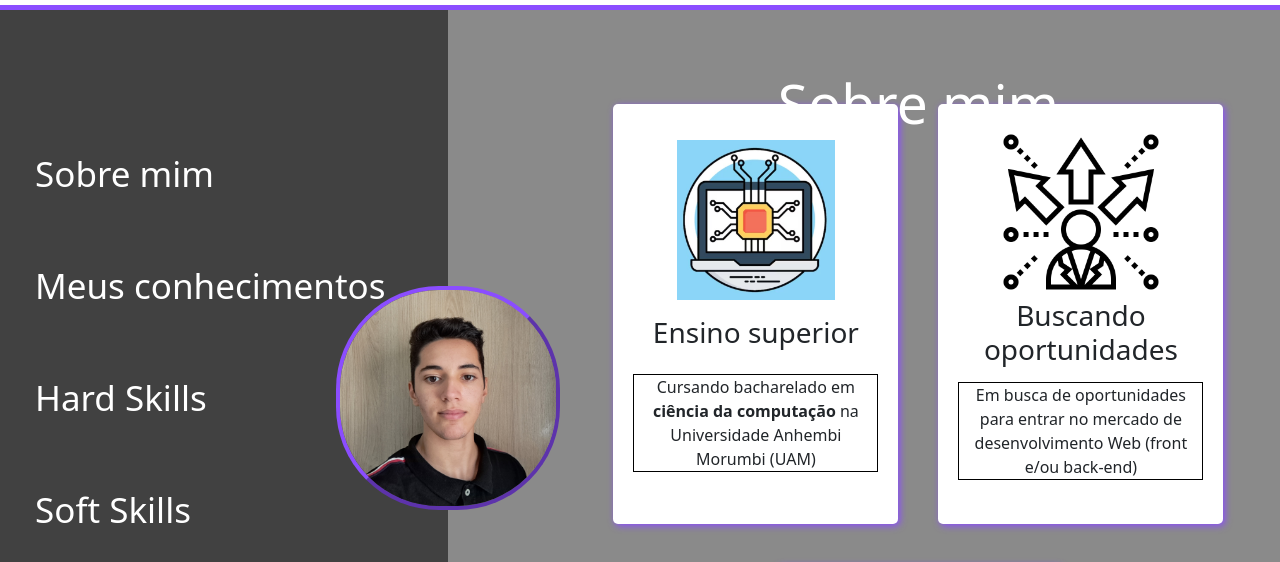
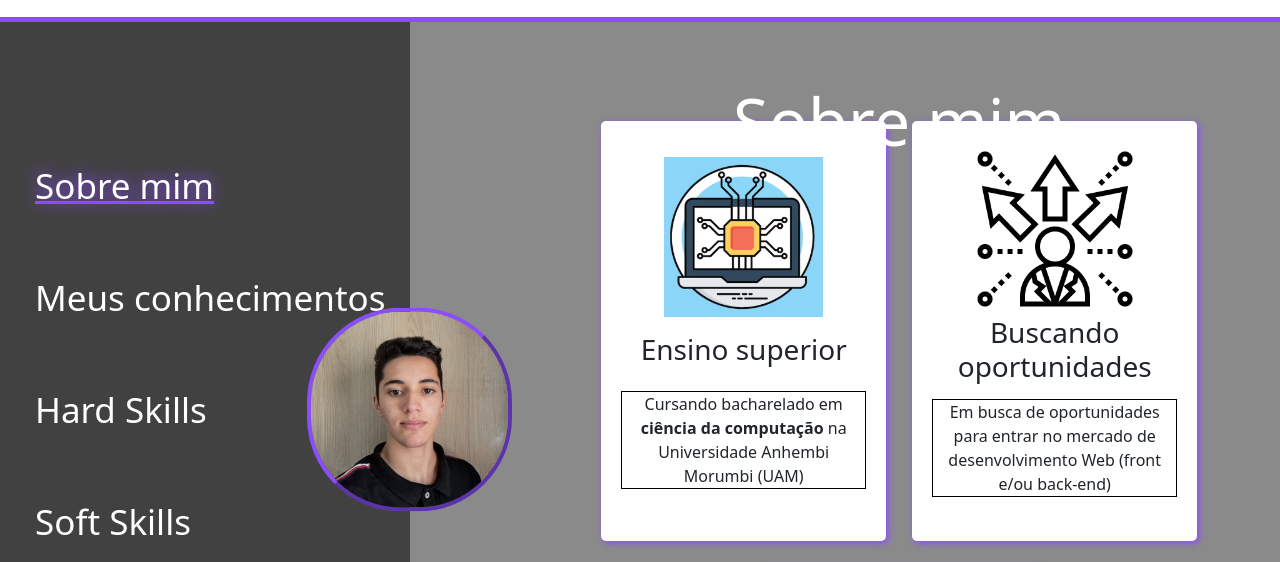
Before and after one commit to Vinicius-Braz17/Portifolio, a React (Create React App) app: page / in a window 1280 px wide. Shown: the part 1845-2407 px from the top of the page. Built offline with nearby package versions, Linux system fonts and the light colour scheme.

Commit message:
ajustes de tamanho, criacao de algoritmo para ver seção selecionada

```diff
--- a/src/App.css
+++ b/src/App.css
@@ -8,3 +8,12 @@
     transition: all 1s;
     transform: translateX(30px);
 }
+
+#selected {
+    text-decoration: underline 3px rgb(139, 77, 255);
+    text-shadow: 0 -2px 15px rgb(138, 75, 255);
+}
+
+#non_selected {
+
+}
--- a/src/Pages/Home/Pag2Home.module.css
+++ b/src/Pages/Home/Pag2Home.module.css
@@ -30,9 +30,9 @@
 
 .div_missao, .div_valores, .div_visao {
     position: relative;
-    margin: 0 60px;
+    margin: 0 35px;
     height: 550px;
-    width: 340px;
+    width: 360px;
     text-align: center;
     cursor: pointer;
     border-radius: 5px;
--- a/src/Pages/Home/Pag3Home.js
+++ b/src/Pages/Home/Pag3Home.js
@@ -6,10 +6,12 @@ import { textos } from "./info"
 export default function Pag3Home({ lang }) {
 
     const [classe, setClasse] = useState(['fade-in', ''])
+    const [classeSelecionada, setClasseSelecionada] = useState(['selected', 'non_selected', 'non_selected', 'non_selected', 'non_selected'])
     const [conteudoCard, setConteudoCard] = useState(textos[0])
 
     function show(t) {
-
+        if (classeSelecionada[t - 1] === 'selected') { }
+        else {
             setTimeout(() => {
                 setClasse('fade-out')
             }, 500)
@@ -17,30 +19,33 @@ export default function Pag3Home({ lang }) {
             setTimeout(() => {
                 if (t === 1) {
                     setConteudoCard(textos[0]);
+                    setClasseSelecionada(['selected', 'non_selected', 'non_selected', 'non_selected', 'non_selected'])
                 }
-            else if (t === 2) {
+                else if (t === 2 && !(classeSelecionada[t - 1] === 'selected')) {
                     setConteudoCard(textos[1]);
+                    setClasseSelecionada(['non_selected', 'selected', 'non_selected', 'non_selected', 'non_selected'])
                 }
-            else if (t === 3) {
+                else if (t === 3 && !(classeSelecionada[t - 1] === 'selected')) {
                     setConteudoCard(textos[2]);
+                    setClasseSelecionada(['non_selected', 'non_selected', 'selected', 'non_selected', 'non_selected'])
                 }
-            else if (t === 4) {
+                else if (t === 4 && !(classeSelecionada[t - 1] === 'selected')) {
                     let varTexto = ['quadrado 10', 'qua 11', 'qua 12']
                     setConteudoCard(varTexto);
+                    setClasseSelecionada(['non_selected', 'non_selected', 'non_selected', 'selected', 'non_selected'])
                 }
-            else if (t === 5) {
+                else if (t === 5 && !(classeSelecionada[t - 1] === 'selected')) {
                     let varTexto = ['quadrado 13', 'qua 14', 'qua 15']
                     setConteudoCard(varTexto);
-            }
-            else if (t === 6) {
-                let varTexto = ['quadrado 16', 'qua 17', 'qua 18']
-                setConteudoCard(varTexto);
+                    setClasseSelecionada(['non_selected', 'non_selected', 'non_selected', 'non_selected', 'selected'])
                 }
             }, 1500)
 
             setTimeout(() => {
                 setClasse('fade-in')
             }, 1500)
+        }
+
     }
 
     return (
@@ -50,24 +55,24 @@ export default function Pag3Home({ lang }) {
                 <img alt='Foto profissional do Vinícius' className={s.foto_profissional} src={FOTO} />
 
                 {lang === 'pt' ? (
-                    <h1 className={s.botoes_introducao} onClick={() => show(1)}>Sobre mim</h1>
+                    <h1 className={s.botoes_introducao} id={classeSelecionada[0]} onClick={() => show(1)}>Sobre mim</h1>
                 ) : (
-                    <h1 className={s.botoes_introducao} onClick={() => show(1)}>About Me</h1>
+                    <h1 className={s.botoes_introducao} id={classeSelecionada[0]} onClick={() => show(1)}>About Me</h1>
                 )}
 
                 {lang === 'pt' ? (
-                    <h1 className={s.botoes_introducao} onClick={() => show(2)}>Meus conhecimentos</h1>
+                    <h1 className={s.botoes_introducao} id={classeSelecionada[1]} onClick={() => show(2)}>Meus conhecimentos</h1>
                 ) : (
-                    <h1 className={s.botoes_introducao} onClick={() => show(2)}>My Knowlodges</h1>
+                    <h1 className={s.botoes_introducao} id={classeSelecionada[1]} onClick={() => show(2)}>My Knowlodges</h1>
                 )}
 
-                <h1 className={s.botoes_introducao} onClick={() => show(3)}>Hard Skills</h1>
-                <h1 className={s.botoes_introducao} onClick={() => show(4)}>Soft Skills</h1>
+                <h1 className={s.botoes_introducao} id={classeSelecionada[2]} onClick={() => show(3)}>Hard Skills</h1>
+                <h1 className={s.botoes_introducao} id={classeSelecionada[3]} onClick={() => show(4)}>Soft Skills</h1>
 
                 {lang === 'pt' ? (
-                    <h1 className={s.botoes_introducao} onClick={() => show(5)}>Por quê me contratar?</h1>
+                    <h1 className={s.botoes_introducao} id={classeSelecionada[4]} onClick={() => show(5)}>Por quê me contratar?</h1>
                 ) : (
-                    <h1 className={s.botoes_introducao} onClick={() => show(5)}>Why should you hire me?</h1>
+                    <h1 className={s.botoes_introducao} id={classeSelecionada[4]} onClick={() => show(5)}>Why should you hire me?</h1>
                 )}
             </div>
 
--- a/src/Pages/Home/Pag3Home.module.css
+++ b/src/Pages/Home/Pag3Home.module.css
@@ -25,7 +25,7 @@
     flex-direction: column;
     justify-content: center;
     height: 100%;
-    width: 35%;
+    width: 32%;
     background-color: rgb(65, 65, 65);
     vertical-align: middle;
 }
@@ -59,7 +59,7 @@
     align-items: center;
     padding-left: 8.5%;
     height: 100%;
-    width: 65%;
+    width: 68%;
     background-color: rgb(138, 138, 138);
 }
 
@@ -69,13 +69,13 @@
     width: 100%;
     text-align: center;
     color: white;
-    font-size: 55px;
+    font-size: 65px;
 }
 
 .painel_direita article {
     background-color: white;
     box-shadow: 2px 2px 7px rgb(139, 77, 255);
-    margin: 20px;
+    margin: 13px;
     border-radius: 5px;
     width: 285px;
     height: 420px;
--- a/src/Pages/Navegacao.module.css
+++ b/src/Pages/Navegacao.module.css
@@ -3,7 +3,7 @@
 	display: flex;
 	justify-content: space-between;
 	align-items: center;
-	padding: 10px 25px;
+	padding: 16px 25px;
 	padding-right: 50px;
 	background-color: rgb(27, 27, 27);
 	border-bottom: 2px solid rgb(139, 77, 255);
@@ -42,7 +42,7 @@
 	padding: 8px;
 	line-height: normal;
 	text-wrap: wrap;
-	font-size: 17px;
+	font-size: 19px;
 	cursor: pointer;
 	text-align: center;
 	transition: all 0.6s;
```
Lines whose indentation alone changed are shown as unchanged.
